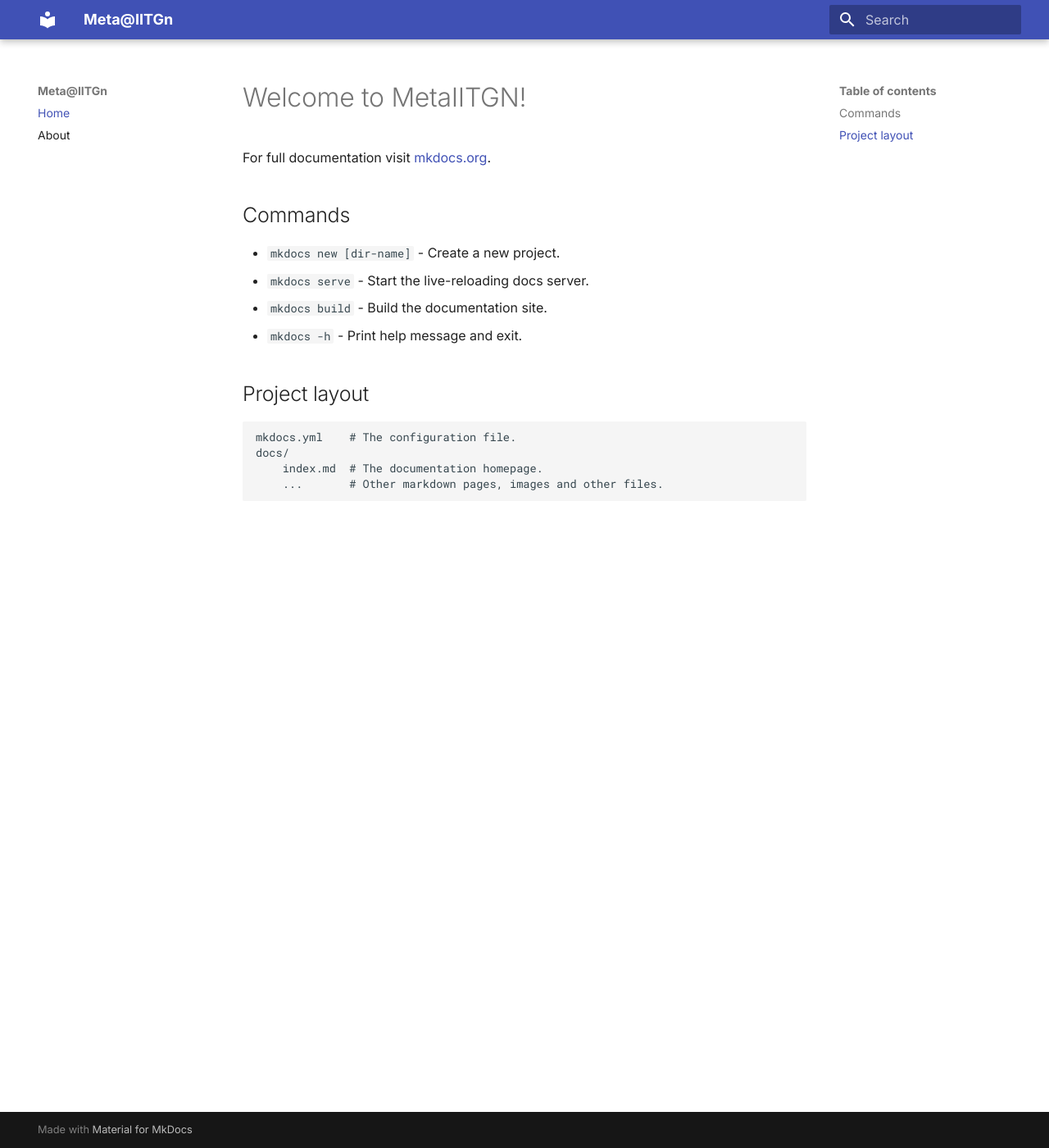
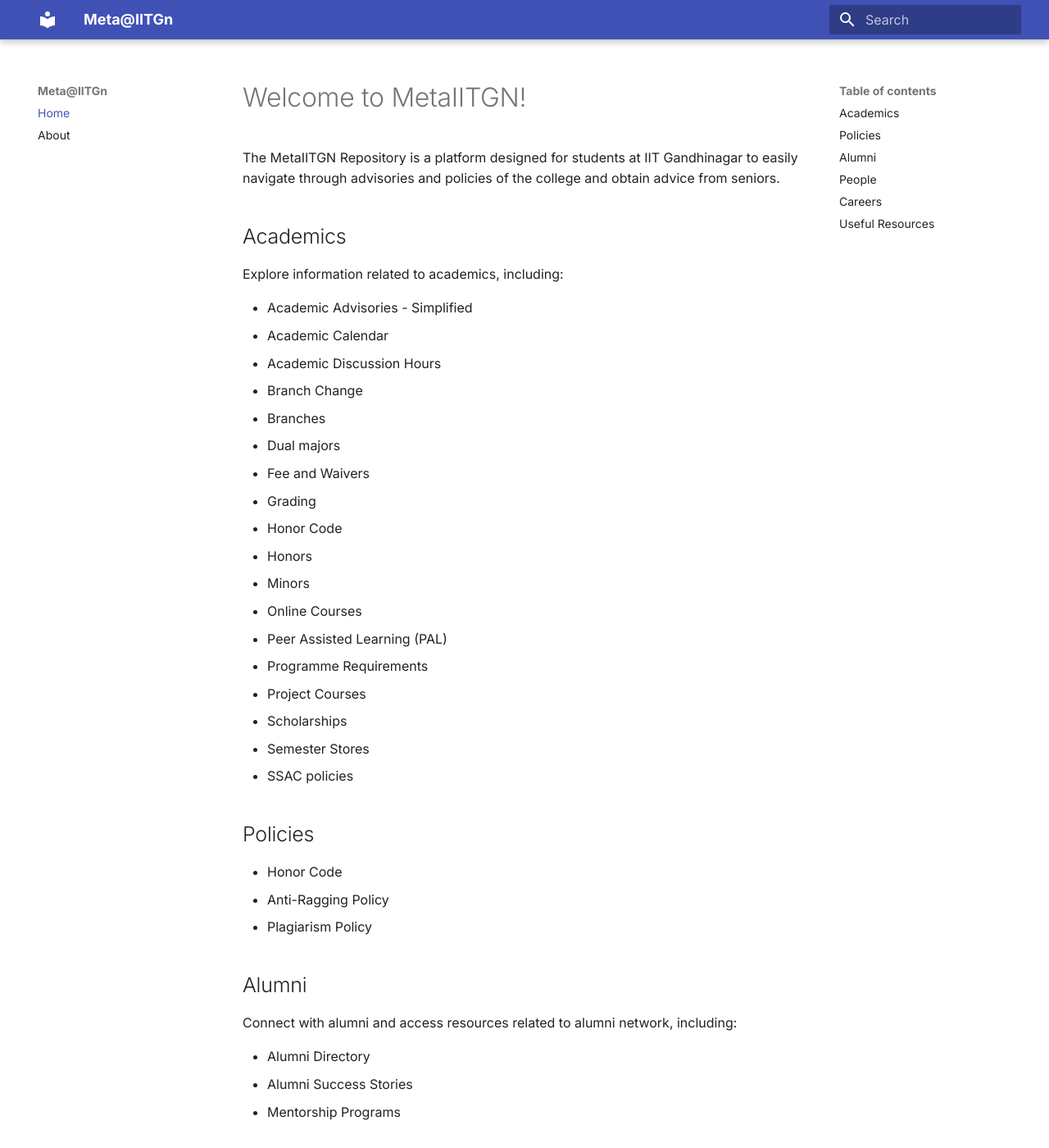
Before and after one commit to OpenSource-IITGn/metaiitgn, an MkDocs documentation site: the page built from docs/index.md, in a window 1280 px wide and 1400 px high. Shown: the whole window at 82% size. Built offline with MkDocs 1.6.1 and Material for MkDocs 9.7.7, drawn with Linux system fonts in a browser that asks for light colours; some of the changed text lies outside the part shown.

Commit message:
added intro to the home page

```diff
--- a/docs/index.md
+++ b/docs/index.md
@@ -1,17 +1,65 @@
 # Welcome to MetaIITGN!
 
-For full documentation visit [mkdocs.org](https://www.mkdocs.org).
+The MetaIITGN Repository is a platform designed for students at IIT Gandhinagar to easily navigate through advisories and policies of the college and obtain advice from seniors.
 
-## Commands
+## Academics
 
-* `mkdocs new [dir-name]` - Create a new project.
-* `mkdocs serve` - Start the live-reloading docs server.
-* `mkdocs build` - Build the documentation site.
-* `mkdocs -h` - Print help message and exit.
+Explore information related to academics, including:
 
-## Project layout
+- Academic Advisories - Simplified
+- Academic Calendar
+- Academic Discussion Hours
+- Branch Change
+- Branches
+- Dual majors
+- Fee and Waivers
+- Grading
+- Honor Code
+- Honors
+- Minors
+- Online Courses
+- Peer Assisted Learning (PAL)
+- Programme Requirements
+- Project Courses
+- Scholarships
+- Semester Stores
+- SSAC policies
 
-    mkdocs.yml    # The configuration file.
-    docs/
-        index.md  # The documentation homepage.
-        ...       # Other markdown pages, images and other files.
+## Policies
+
+- Honor Code
+- Anti-Ragging Policy
+- Plagiarism Policy
+
+## Alumni
+
+Connect with alumni and access resources related to alumni network, including:
+
+- Alumni Directory
+- Alumni Success Stories
+- Mentorship Programs
+
+## People
+
+Learn more about the faculty, staff, and student organizations at IIT Gandhinagar:
+
+- Faculty Directory
+- Staff Directory
+- Student Clubs and Organizations
+
+## Careers
+
+Access resources and information related to career development and placement services:
+
+- Internship Opportunities
+- Job Placement Assistance
+
+## Useful Resources
+
+- [IIT Gandhinagar Official Website](https://www.iitgn.ac.in/)
+- [Campus Facilities](https://www.iitgn.ac.in/facilities)
+- [Student Life](https://www.iitgn.ac.in/student-life)
+
+Feel free to explore the repository and make the most out of the resources available.
+
+If you have any questions or need assistance, don't hesitate to reach out to the MetaIITGN community.
```
